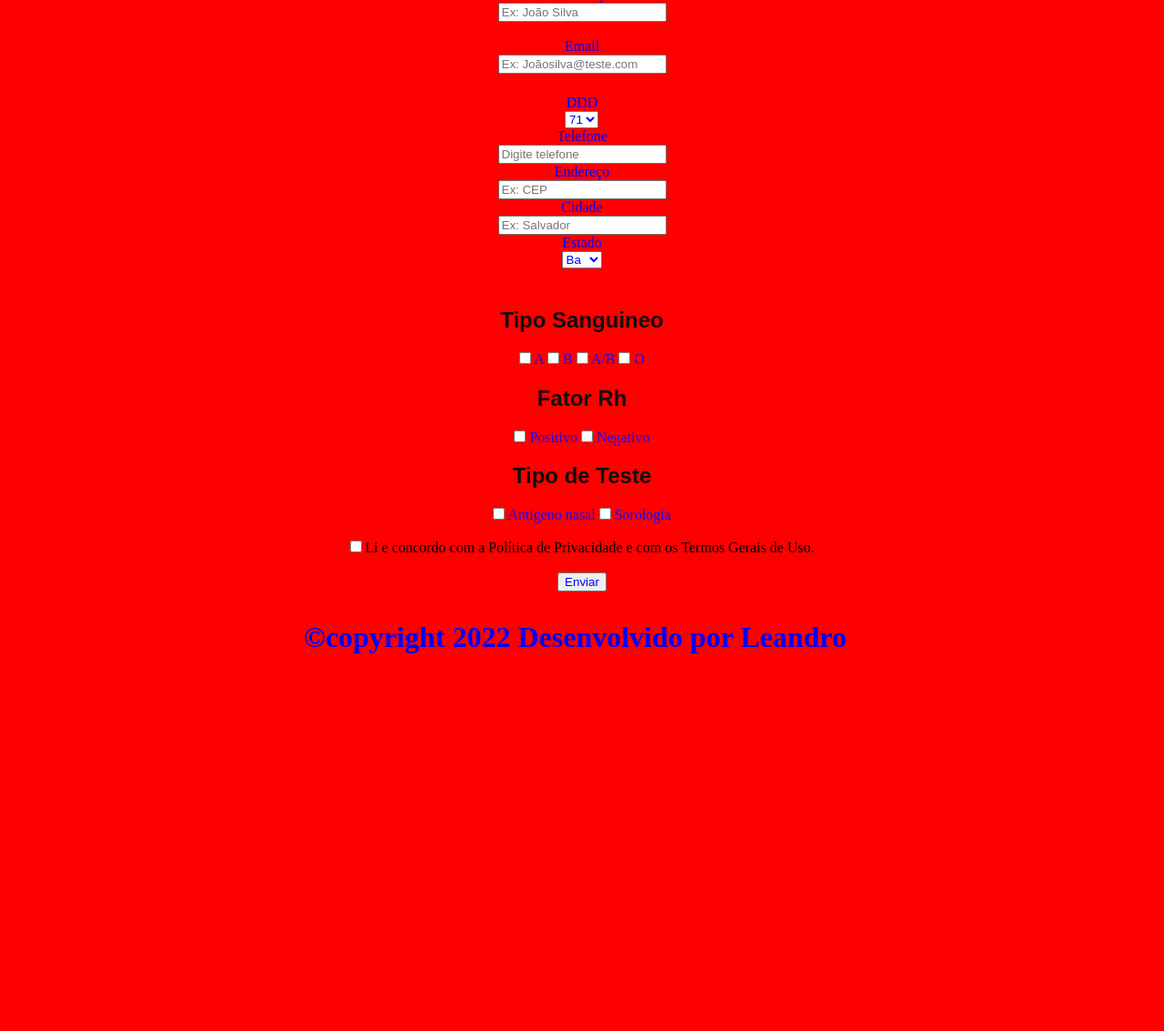
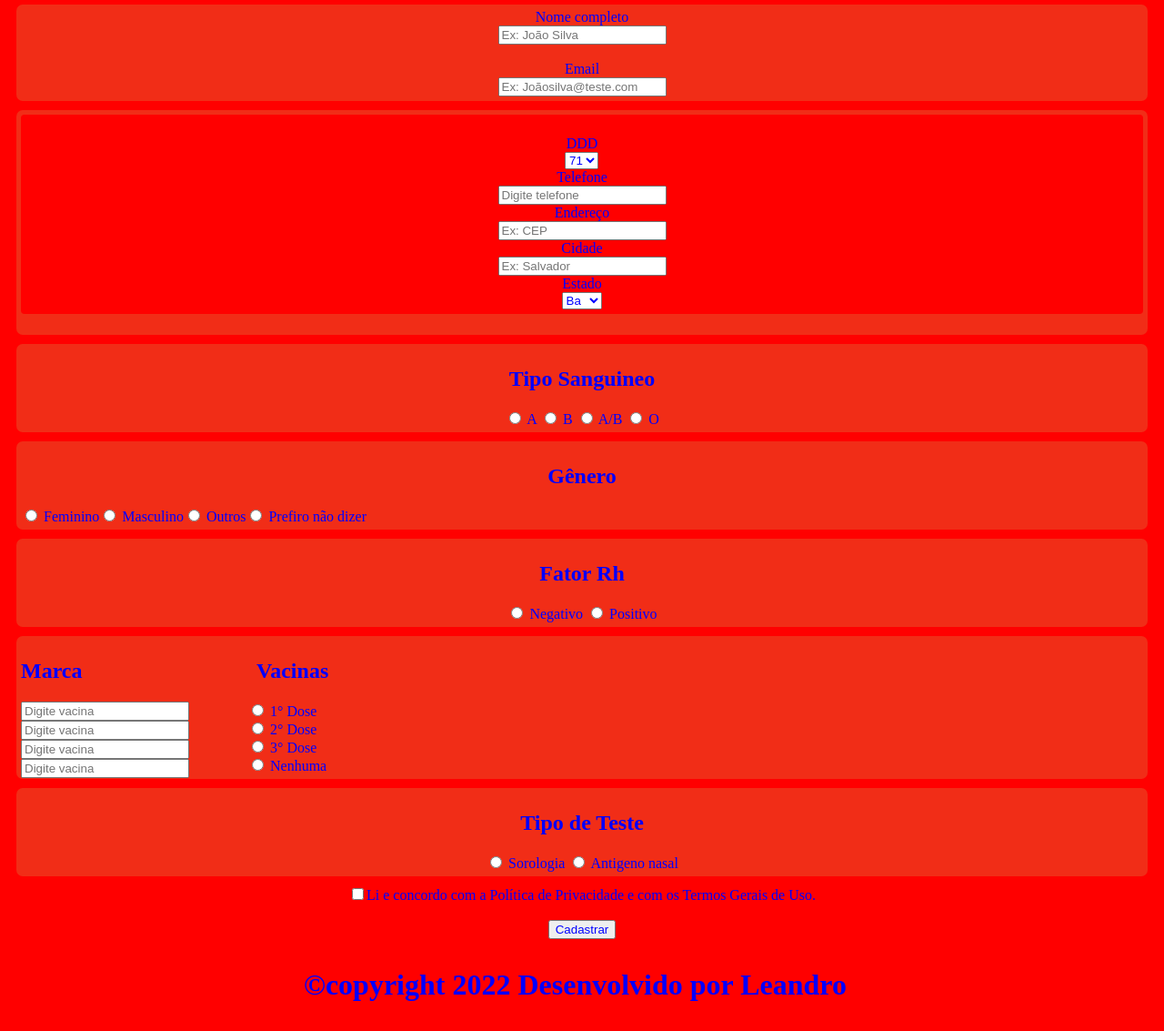
Before and after one commit to JESUS-LEANDRO/Interface-de-teste-rapido-unopar, a plain HTML site: page index.html in a window 1280 px wide. Shown: the part 205-1338 px from the top of the page at 91% size. Before the commit the page ends 956 px from the top, so only its background shows below. Drawn offline with Linux system fonts and the light colour scheme.

Commit message:
atualização do css

```diff
--- a/css/style.css
+++ b/css/style.css
@@ -3,24 +3,40 @@
 }
 body{
     background-color: red;
+}
+.nome{
     text-align: center;
 }
 .logo > img{
     float: left;
 }
-h2{
+.gender-group{
+    display: flex;
+}
+
+
+h1{
     color: rgba(12, 12, 12, 0.973);
     font-family: Arial, Helvetica, sans-serif;
+    padding-left: 25px;
 }
 .corona{
     text-align: center;
-    padding-right: 65px;
+    padding-right: 60px;
     padding-top: 15px;
+    text-align: center;
 }
 p {
     padding-right: 15px;
     font-weight: bold;
     font-size: 2rem;
+    text-align: center;
+}
+article{
+    padding: 5px;
+    margin: 10px;
+    background-color: rgb(241, 45, 23);
+    border-radius: 7px;
 }
 span {
     color: rgb(23, 7, 252);
@@ -39,7 +55,23 @@ span {
 }
 a{
     text-decoration: none;
-
+}
+.tipo-sanguineo{
+    text-align: center;
+}
+.genero{
+    text-align: center;
+}
+.fator-rh{
+    text-align: center;
+}
+.tipo-teste{
+    text-align: center;
+}
+.tipo-vacina{
+    float: left;
+    justify-content: right;
+    padding-bottom: 5px;
 }
 .virus{
     color: rgba(13, 13, 14, 0.966);
@@ -59,4 +91,5 @@ a{
 
 footer{
     text-decoration: none;
+    color: black;
 }
--- a/index.html
+++ b/index.html
@@ -5,7 +5,7 @@
     <meta http-equiv="X-UA-Compatible" content="IE=edge">
     <meta name="viewport" content="width=device-width, initial-scale=1.0">
     <link rel="stylesheet" href="css/style.css">
-    <title>Teste rapido</title>
+    <title>Teste Rapido</title>
     <link rel="shortcut icon" href="imagens-logo/sus-logo.svg" type="image/x-icon">
 </head>
 <body>
@@ -13,22 +13,25 @@
         <img src="imagens-logo/sus-logo.svg" alt="" height="70" width="90">
     </div>
     <div class="corona">
-        <h2 class="virus">
+        <h1 class="virus">
             C@R@NAVIRUS
-        </h2>
+        </h1>
     </div>
     <div>
         <p>Cadastre-se</p>
     <div>
     </div>
-        <form action=""><br>
+        <form  class="nome" action=""><br>
+                <article class="1">
                     <div class="input"> Nome completo
                         <br><input required type="Nome" placeholder="Ex: João Silva">
                         </div><br>
                         <div class="input-2">Email
                         <br><input required type="Email" placeholder="Ex: Joãosilva@teste.com">
                     </div>
+                </article>
             <form action="">
+                <article class="2">
                     <div class="numero">
                      <div class="select">
                      <label for="Phone-1"><br> DDD</label>
@@ -40,13 +43,15 @@
                           <option value="11">11</option>
                           <option value="73">73</option>
                           <option value="44">44</option>
+                </article>
                   </select>
                       <label for="phone"><br> Telefone
                          <br> <input placeholder="Digite telefone">
                       </label>
                   </select><br>
                   <div class="input"> Endereço
-                    <br><input required type="endereço" placeholder="Ex: CEP"><br>Cidade <br><input required type="endereço" placeholder="Ex: Salvador">
+                    <br><input required type="endereço" placeholder="Ex: CEP"><br>Cidade <br>
+                    <input required type="endereço" placeholder="Ex: Salvador">
                     </div>
                     <label for="Phone-1"> Estado</label><br>
                   <select class="tel-1" name="scheduleCustomerPhoneDdi">
@@ -62,35 +67,77 @@
             </div><br>
         </form>
     </div>
-    <div>
+    <article >
+        <div class="tipo-sanguineo">
             <h2>Tipo Sanguineo</h2>
             <div class="suport">
-            <div class="remember">
-              <span><input type="checkbox" style="margin: 0px; padding: 0px; height:13px"></span>
-              <span class="tipo"> A </span> <span><input type="checkbox" style="margin: 0px; padding: 0px; height:13px"></span>
-              <span class="tipo"> B </span><span><input type="checkbox" style="margin: 0px; padding: 0px; height:13px"></span>
-              <span class="tipo"> A/B </span><span><input type="checkbox" style="margin: 0px; padding: 0px; height:13px"></span>
-              <span class="tipo"> O </span>
+                <form>
+                    <INPUT TYPE="RADIO" NAME="OPCAO" VALUE="op1"> A
+                    <INPUT TYPE="RADIO" NAME="OPCAO" VALUE="op2"> B
+                    <INPUT TYPE="RADIO" NAME="OPCAO" VALUE="op1"> A/B
+                    <INPUT TYPE="RADIO" NAME="OPCAO" VALUE="op2"> O
+                    </form>
                  </div>
+          </article>
         </div>
+       <div class="genero">
+           <article>
+            <h2>Gênero</h2>
+            <div class="gender-group">
+                            <div class="gender-input">
+                                <input id="female" type="radio" name="gender">
+                                <label for="female">Feminino</label>
+                            </div>
+                            <div class="gender-input">
+                                <input id="male" type="radio" name="gender">
+                                <label for="male">Masculino</label>
+                            </div>
+                            <div class="gender-input">
+                                <input id="others" type="radio" name="gender">
+                                <label for="others">Outros</label>
+                            </div>
+                            <div class="gender-input">
+                                <input id="none" type="radio" name="gender">
+                                <label for="none">Prefiro não dizer</label>
+                            </div>
+                   </article>
+                   </div>
+            <div class="fator-rh">
+            <article class="5">
+            <h2>Fator Rh</h2>
+            <form>
+                <INPUT TYPE="RADIO" NAME="OPCAO" VALUE="op1"> Negativo
+                <INPUT TYPE="RADIO" NAME="OPCAO" VALUE="op2"> Positivo
+            </article>
+           </div>
+           <article class="formulario-1">
                <div>
-        <h2>Fator Rh</h2>
-        <span><input type="checkbox" style="margin: 0px; padding: 0px; height:13px"></span>
-        <span class="tipo">Positivo</span>
-        <span><input type="checkbox" style="margin: 0px; padding: 0px; height:13px"></span>
-        <span class="tipo">Negativo</span>
+                <h2 class="vacina">Marca &emsp;&emsp;&emsp;  &emsp;&emsp; &emsp;&emsp; Vacinas</h2>
+               <form class="formulario">
+                <label class="tipo-vacina for">
+                    <input placeholder="Digite vacina"><br>
+                    <input placeholder="Digite vacina"><br>
+                    <input placeholder="Digite vacina"><br>
+                    <input placeholder="Digite vacina"><br>
+                </label>
+                &emsp;&emsp;&emsp;&emsp;<INPUT TYPE="RADIO" NAME="OPCAO" VALUE="op1"> 1° Dose <br>
+                &emsp;&emsp;&emsp;&emsp;<INPUT TYPE="RADIO" NAME="OPCAO" VALUE="op2"> 2° Dose <br>
+                &emsp;&emsp;&emsp;&emsp;<INPUT TYPE="RADIO" NAME="OPCAO" VALUE="op1"> 3° Dose <br>
+                &emsp;&emsp;&emsp;&emsp;<INPUT TYPE="RADIO" NAME="OPCAO" VALUE="op2"> Nenhuma
+                </form>
+           </article>
     </div>
-    <div>
+    <div class="tipo-teste">
+        <article>
             <h2>Tipo de Teste</h2>
-        <span><input type="checkbox" style="margin: 0px; padding: 0px; height:13px"></span>
-        <span class="tipo">Antigeno nasal</span>
-        <span><input type="checkbox" style="margin: 0px; padding: 0px; height:13px"></span>
-        <span class="tipo">Sorologia</span>
-    </div><br>
-    <span><input type="checkbox" style="margin: 0px; padding: 0px; height:13px"></span>
-    <span class="tipo-1">Li e concordo com a Política de Privacidade e com os Termos Gerais de Uso.<br><br>
+            <form class="">
+                <INPUT TYPE="RADIO" NAME="OPCAO" VALUE="op1"> Sorologia
+                <INPUT TYPE="RADIO" NAME="OPCAO" VALUE="op2"> Antigeno nasal
+                </form>
+        </article>
+    <input type="checkbox" name="" id="">Li e concordo com a Política de Privacidade e com os Termos Gerais de Uso.<br><br>
         <button class="botao-1">
-            <a href="#">Enviar</a>
+            <a href="#">Cadastrar</a>
         </button>
     </span>
     <footer>
```
Lines whose indentation alone changed are shown as unchanged.
